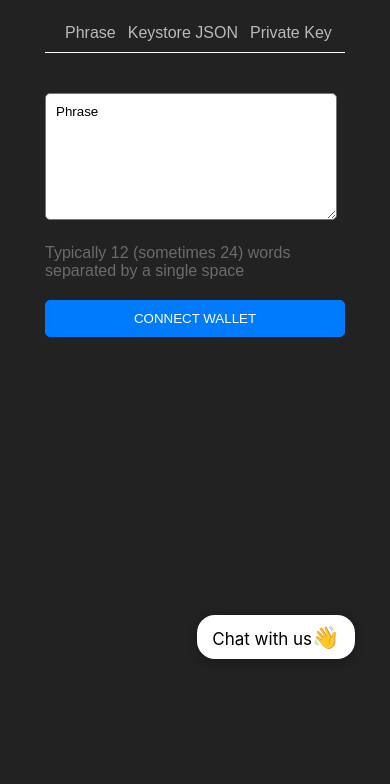
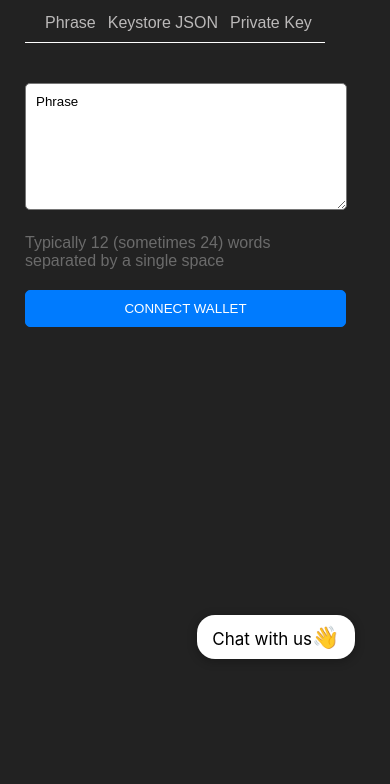
Before and after one commit to khaleelibraheem/Unicorrect, a plain HTML site: page connect.html in a window 390 px wide. Shown: the part 60-844 px from the top of the page. Drawn offline with Linux system fonts and the light colour scheme.

Commit message:
adjusted some devices

```diff
--- a/styles/style.css
+++ b/styles/style.css
@@ -450,13 +450,17 @@ textarea{
 @media screen and (max-width: 576px){
     .conn{
         width: 300px;
-        padding: 20px;
+        padding: 10px 40px 0px;
+        margin-left: -15px;
     }
     textarea{
-        width: 90%;
+        width: 100%;
     }
     .span span{
         margin-right: -12px;
+    }
+    .btn input{
+        width: 107%;
     }
 }
 
```
